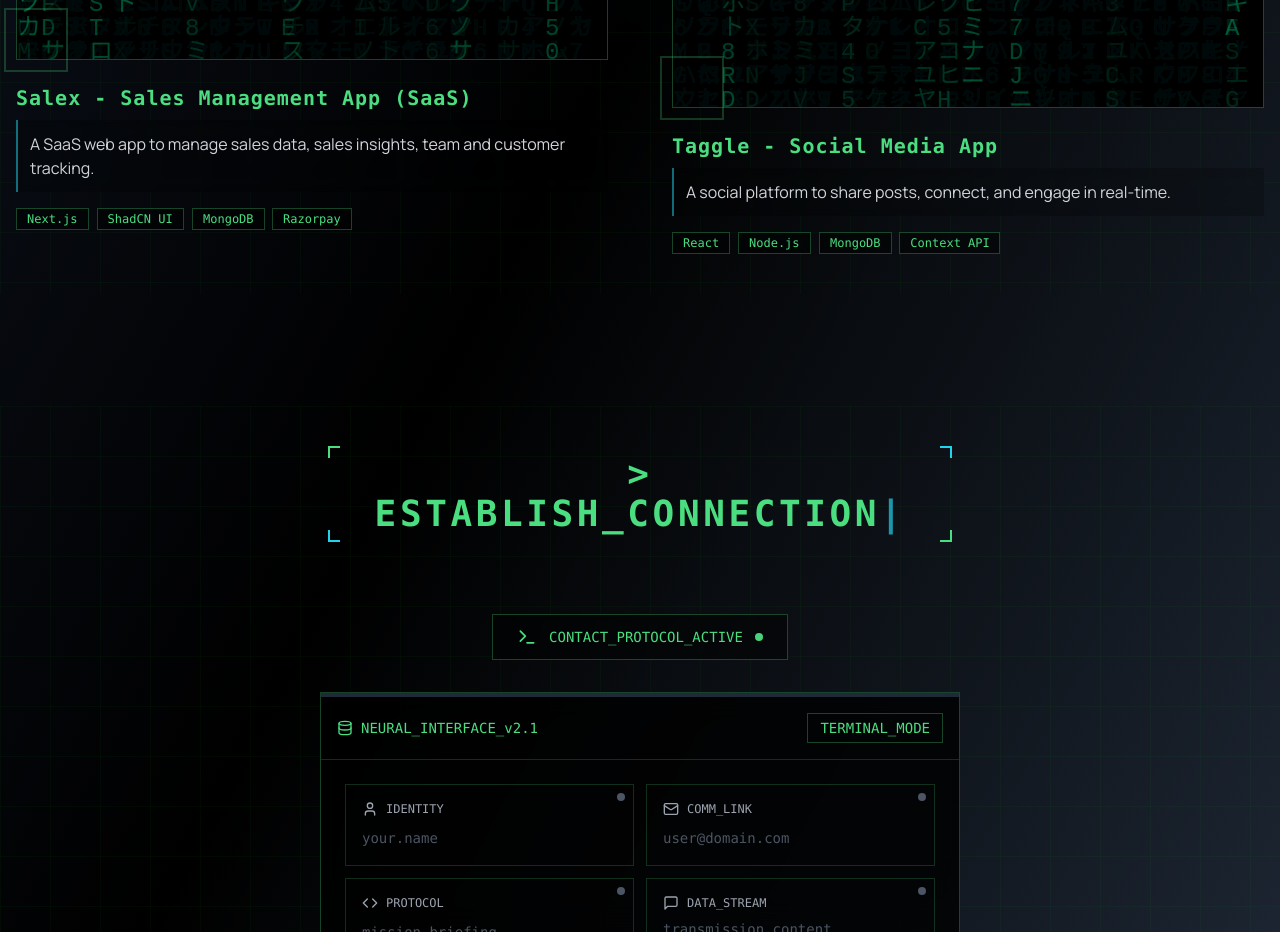
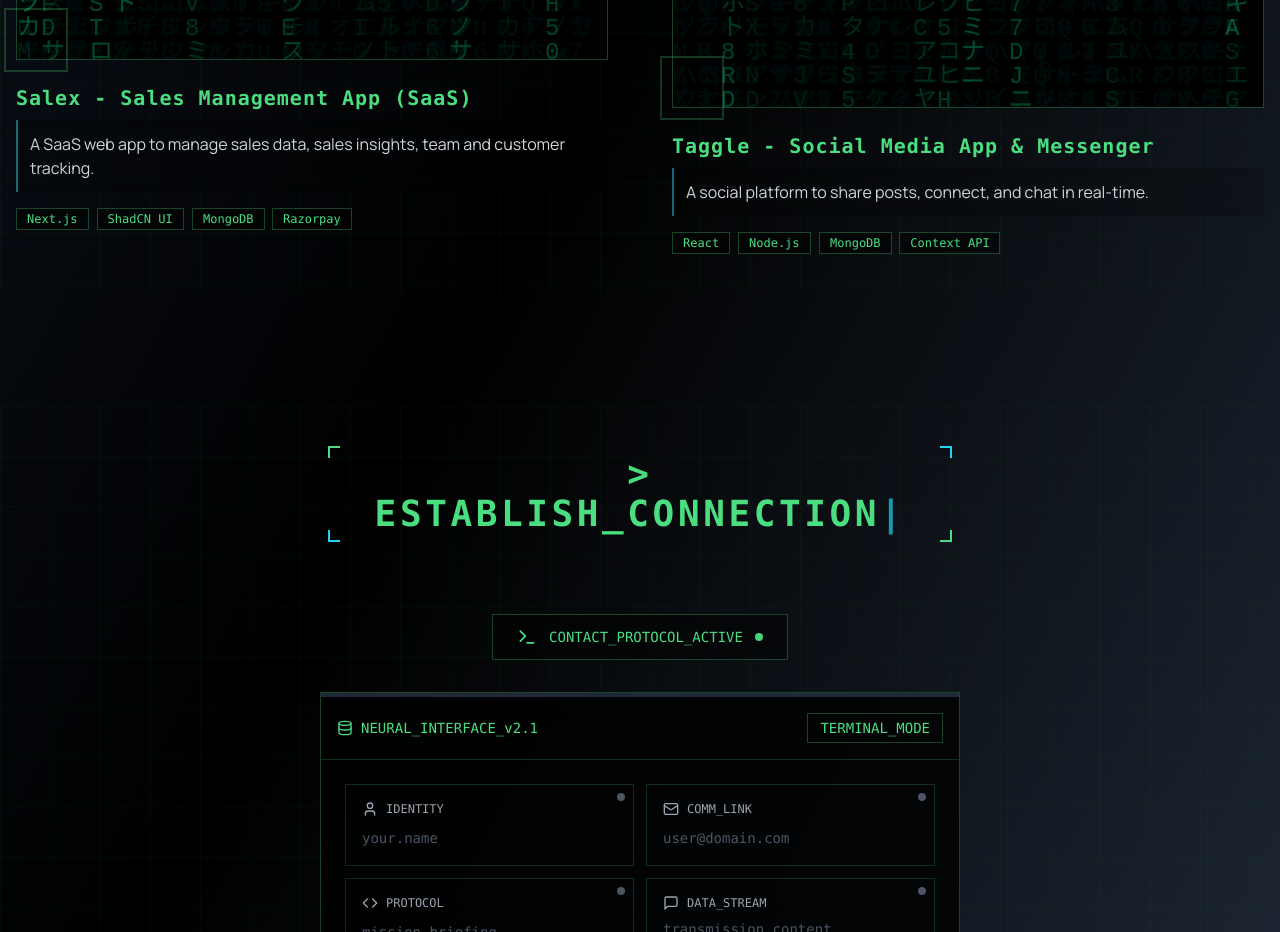
Before and after one commit to Piyushverma-tech/My_Portfolio, a React (Vite) app: page / in a window 1280 px wide. Shown: the part 1980-2912 px from the top of the page. Built offline with nearby package versions, Linux system fonts and the light colour scheme.

Commit message:
changed taggle's title

```diff
--- a/src/sections/Projects.jsx
+++ b/src/sections/Projects.jsx
@@ -71,9 +71,9 @@ const Projects = () => {
       },
       {
         id: 4,
-        title: 'Taggle - Social Media App',
+        title: 'Taggle - Social Media App & Messenger',
         description:
-          'A social platform to share posts, connect, and engage in real-time.',
+          'A social platform to share posts, connect, and chat in real-time.',
         image:
           'https://res.cloudinary.com/dsrmecb5y/image/upload/v1746034253/Portfolio/pewq5cmcud6isui9gfr2.png',
         tags: ['React', 'Node.js', 'MongoDB', 'Context API'],
```
